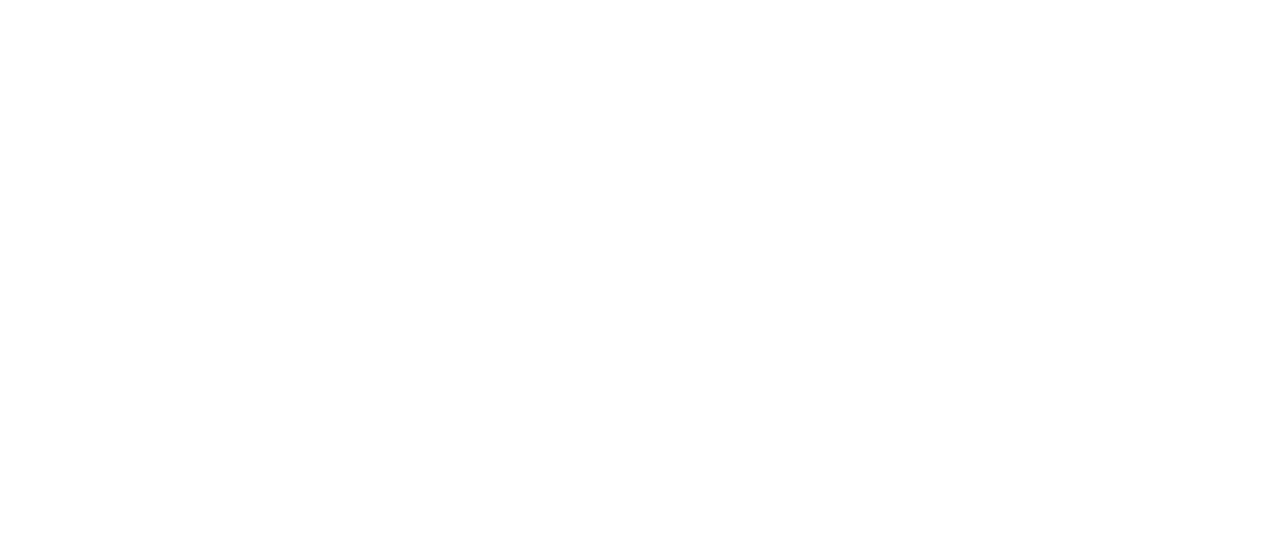
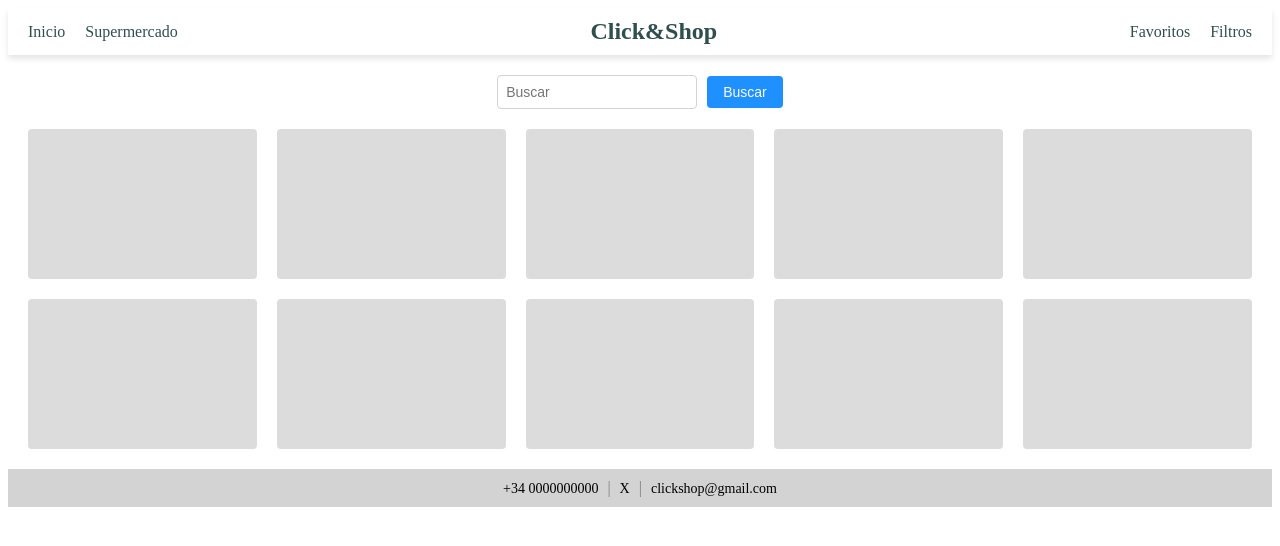
Before and after one commit to christianyang22/PC2_Grupo5_Back, an Angular app in the folder PCII_GRUPO5/: page /productos in a window 1280 px wide. Before the commit this address led to /. Shown: the top 546 px of the page. Built offline with nearby package versions, Linux system fonts and the light colour scheme.

Commit message:
Arreglo paso de home a productos, se ha añadido componente supemercados, queda pendiente de mejorar las 3 interfaces con su conexión a la bbdd

```diff
--- a/PCII_GRUPO5/src/app/home/home.component.html
+++ b/PCII_GRUPO5/src/app/home/home.component.html
@@ -1,7 +1,7 @@
 <header>
   <div class="logo-usuario">
-    <!-- Usamos la ruta relativa 'img/carrito.jpg' -->
-    <img src="img/carrito.jpg" alt="Carrito" class="carrito-icon">
+
+    <img src="carrito.png" alt="Carrito" class="carrito-icon">
 
     <h1>Click&Shop</h1>
     <span class="nombre-usuario">Bienvenido, "nombre-usuario"</span>
@@ -10,12 +10,10 @@
   </div>
 
   <nav class="navegacion">
-    <!-- Todos los enlaces con routerLink -->
-    <a routerLink="/home">Home</a>
-    <!-- Aquí, si quieres que sea hija de 'home', podrías usar routerLink="productos" también -->
-    <a routerLink="/productos">Productos</a>
-    <a routerLink="/favoritos">Favoritos</a>
-    <a routerLink="/filtros">Filtros</a>
+    <a href="/home">Home</a>
+    <a href="/productos">Productos</a>
+    <a href="/favoritos">Favoritos</a>
+    <a href="/filtros">Filtros</a>
   </nav>
 </header>
 
@@ -40,7 +38,7 @@
     <span class="separador"> | </span>
     <span class="close-button">X</span>
     <span class="separador"> | </span>
-    <!-- Usa &#64; si Angular da error con la arroba -->
+
     <span class="email">clickshop&#64;gmail.com</span>
   </div>
 </footer>
--- a/PCII_GRUPO5/src/app/productos/productos.component.html
+++ b/PCII_GRUPO5/src/app/productos/productos.component.html
@@ -1,57 +1,45 @@
 <header>
-    <nav class="navbar">
-      <!-- Sección izquierda: Home, Supermercado -->
-      <div class="nav-left">
-        <!-- Navegar a home con Angular Router -->
-        <a routerLink="/home">Home</a>
-        <!-- “Supermercado” sigue con href, si no tienes ruta para él -->
-        <a href="#">Supermercado</a>
+  <nav class="barra-navegacion">
+    <div class="navegacion-izquierda">
+      <a href="/home">Inicio</a>
+      <a href="/supermercados">Supermercado</a>
     </div>
 
-      <!-- Logo en el centro -->
     <h1 class="logo">Click&Shop</h1>
 
-      <!-- Sección derecha: Favoritos, Filtros -->
-      <div class="nav-right">
-        <!-- Si tienes rutas para 'favoritos' y 'filtros', usa routerLink; si no, deja href="#" -->
-        <a routerLink="/favoritos">Favoritos</a>
-        <a routerLink="/filtros">Filtros</a>
+    <div class="navegacion-derecha">
+      <a  href="/favoritos">Favoritos</a>
+      <a href="/filtros">Filtros</a>
     </div>
   </nav>
 </header>
 
 <main>
-    <!-- Buscador -->
-    <div class="search-container">
-      <!-- Input de búsqueda -->
-      <input type="text" class="search-input" placeholder="search">
-      <!-- Botón o ícono (puedes reemplazarlo por un ícono de lupa) -->
-      <button class="search-button">Buscar</button>
+  <div class="contenedor-busqueda">
+    <input type="text" class="entrada-busqueda" placeholder="Buscar">
+    <button class="boton-buscar">Buscar</button>
   </div>
 
-    <!-- Sección de productos -->
-    <section class="products-grid">
-      <!-- 10 tarjetas de producto (placeholders) -->
-      <div class="product-card"></div>
-      <div class="product-card"></div>
-      <div class="product-card"></div>
-      <div class="product-card"></div>
-      <div class="product-card"></div>
-      <div class="product-card"></div>
-      <div class="product-card"></div>
-      <div class="product-card"></div>
-      <div class="product-card"></div>
-      <div class="product-card"></div>
+  <section class="cuadrícula-productos">
+    <div class="tarjeta-producto"></div>
+    <div class="tarjeta-producto"></div>
+    <div class="tarjeta-producto"></div>
+    <div class="tarjeta-producto"></div>
+    <div class="tarjeta-producto"></div>
+    <div class="tarjeta-producto"></div>
+    <div class="tarjeta-producto"></div>
+    <div class="tarjeta-producto"></div>
+    <div class="tarjeta-producto"></div>
+    <div class="tarjeta-producto"></div>
   </section>
 </main>
 
 <footer>
-    <div class="footer-content">
-      <span class="phone">+34 0000000000</span>
+  <div class="contenido-pie">
+    <span class="telefono">+34 0000000000</span>
     <span class="separador"> | </span>
-      <span class="close-button">X</span>
+    <span class="boton-cerrar">X</span>
     <span class="separador"> | </span>
-      <!-- Sustituye la arroba por &#64; si Angular da error con @ -->
     <span class="email">clickshop&#64;gmail.com</span>
   </div>
 </footer>
--- a/PCII_GRUPO5/src/app/productos/productos.component.scss
+++ b/PCII_GRUPO5/src/app/productos/productos.component.scss
@@ -1,38 +1,32 @@
-/* 1. Reset básico (opcional, si no lo tienes global) */
 * {
     margin: 0;
     padding: 0;
     box-sizing: border-box;
 }
 
-/* 2. Estructura global */
-:host {
-    display: flex;
-    flex-direction: column;
-    min-height: 100vh; // Para que el footer quede al final
-}
 
-/* 3. Encabezado (header) */
+
 header {
-    background-color: #fff;
+    background-color: white;
     box-shadow: 0 4px 6px rgba(0, 0, 0, 0.1);
 }
 
-.navbar {
+.barra-navegacion {
     display: flex;
     justify-content: space-between;
     align-items: center;
     padding: 10px 20px;
+}
 
-    .nav-left,
-    .nav-right {
+.navegacion-izquierda,
+.navegacion-derecha {
     display: flex;
     align-items: center;
 
     a {
         margin-right: 20px;
         text-decoration: none;
-        color: #2c3e50;
+        color: darkslategray;
         font-size: 16px;
 
         &:last-child {
@@ -43,80 +37,74 @@
 
 .logo {
     font-size: 24px;
-    color: #2c3e50;
-    }
+    color: darkslategray;
 }
 
-  /* 4. Contenido principal (main) */
 main {
-    flex: 1; // Para que crezca y empuje el footer al final
+    flex: 1;
     padding: 20px;
+}
 
-    .search-container {
+.contenedor-busqueda {
     display: flex;
     justify-content: center;
     align-items: center;
     margin-bottom: 20px;
+}
 
-    .search-input {
+.entrada-busqueda {
     width: 200px;
     padding: 8px;
-        border: 1px solid #ccc;
+    border: 1px solid lightgray;
     border-radius: 4px;
     font-size: 14px;
 }
 
-    .search-button {
+.boton-buscar {
     margin-left: 10px;
     padding: 8px 16px;
-        background-color: #3498db;
-        color: #fff;
+    background-color: dodgerblue;
+    color: white;
     border: none;
     border-radius: 4px;
     cursor: pointer;
     font-size: 14px;
 
     &:hover {
-        background-color: #2980b9;
-        }
+        background-color: mediumblue;
     }
 }
 
-    /* Grid de productos */
-    .products-grid {
+.cuadrícula-productos {
     display: grid;
-      grid-template-columns: repeat(5, 1fr); // 5 columnas
-      grid-gap: 20px; // Espacio entre tarjetas
-
-      // Tarjeta de producto (placeholder)
-    .product-card {
-        background-color: #eee;
-        width: 100%;
-        height: 150px; // Ajusta la altura según tu preferencia
-        border-radius: 4px;
-        // Aquí podrías poner una imagen de fondo o contenido real
-    }
-    }
+    grid-template-columns: repeat(5, 1fr);
+    grid-gap: 20px;
 }
 
-  /* 5. Footer */
+.tarjeta-producto {
+    background-color: gainsboro;
+    width: 100%;
+    height: 150px;
+    border-radius: 4px;
+}
+
 footer {
-    background-color: #f5f5f5;
+    background-color: lightgray;
     padding: 10px 20px;
     text-align: center;
+}
 
-    .footer-content {
+.contenido-pie {
     display: inline-block;
+}
 
-    .phone,
-    .close-button,
+.telefono,
+.boton-cerrar,
 .email {
     font-size: 14px;
     margin: 0 5px;
 }
 
 .separador {
-        color: #888;
+    color: gray;
 }
-    }
-}
--- a/PCII_GRUPO5/src/app/productos/productos.component.ts
+++ b/PCII_GRUPO5/src/app/productos/productos.component.ts
@@ -2,9 +2,8 @@
 
 @Component({
   selector: 'app-productos',
-  imports: [],
   templateUrl: './productos.component.html',
-  styleUrl: './productos.component.scss'
+  styleUrls: ['./productos.component.scss']
 })
 export class ProductosComponent {
 
--- /dev/null
+++ b/PCII_GRUPO5/src/app/supermercados/supermercados.component.html
@@ -0,0 +1 @@
+<p>supermercados works!</p>
```
Also changed, not shown: PCII_GRUPO5/src/app/app.routes.ts (+4 -11 lines), PCII_GRUPO5/src/app/supermercados/supermercados.component.ts (added, +11 -0 lines), PCII_GRUPO5/src/app/home/carrito.jpg (renamed from PCII_GRUPO5/src/img/carrito.jpg), PCII_GRUPO5/src/app/supermercados/supermercados.component.scss (added), 1 other file (tests, documents, lock files or other folders). Lines whose indentation alone changed are shown as unchanged.
